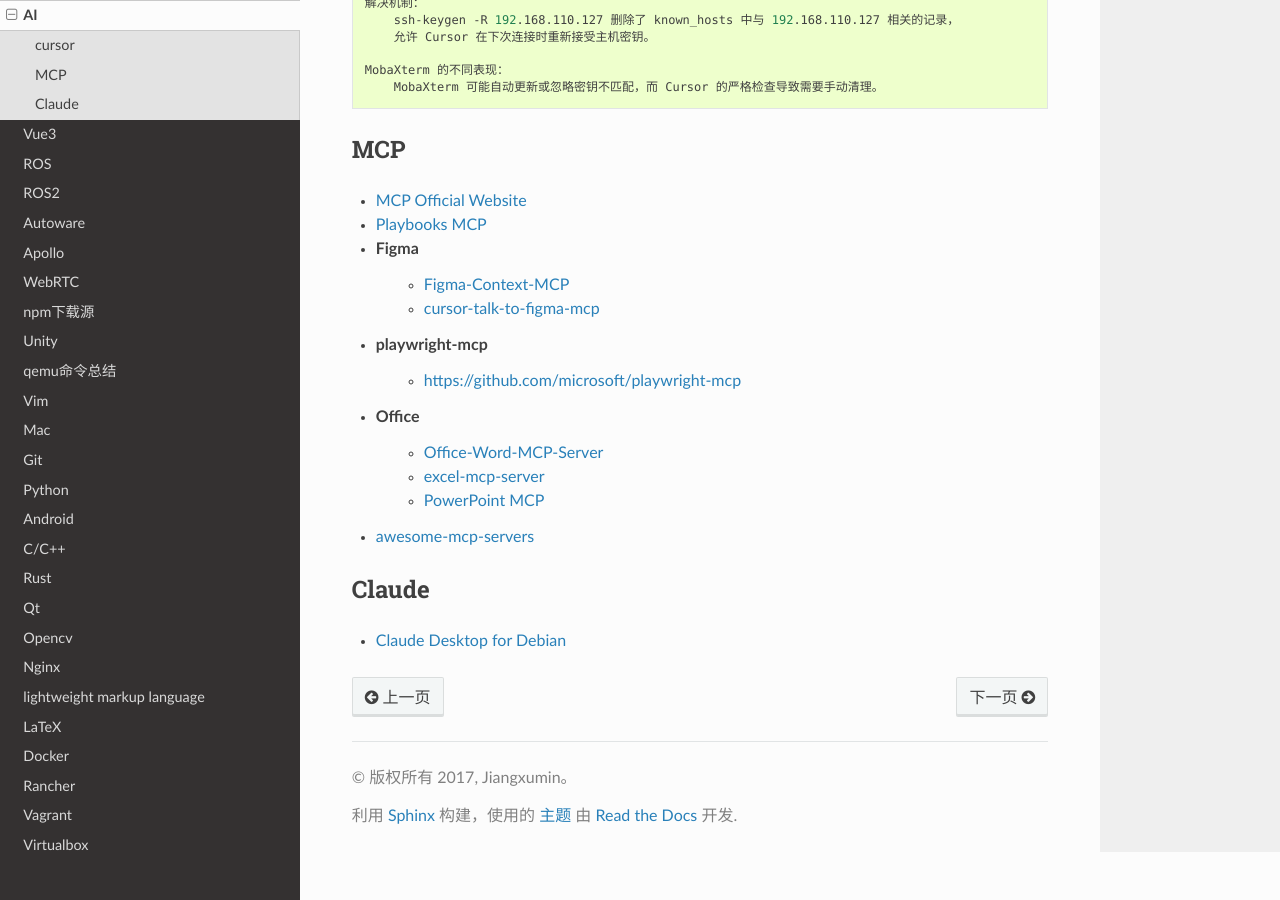
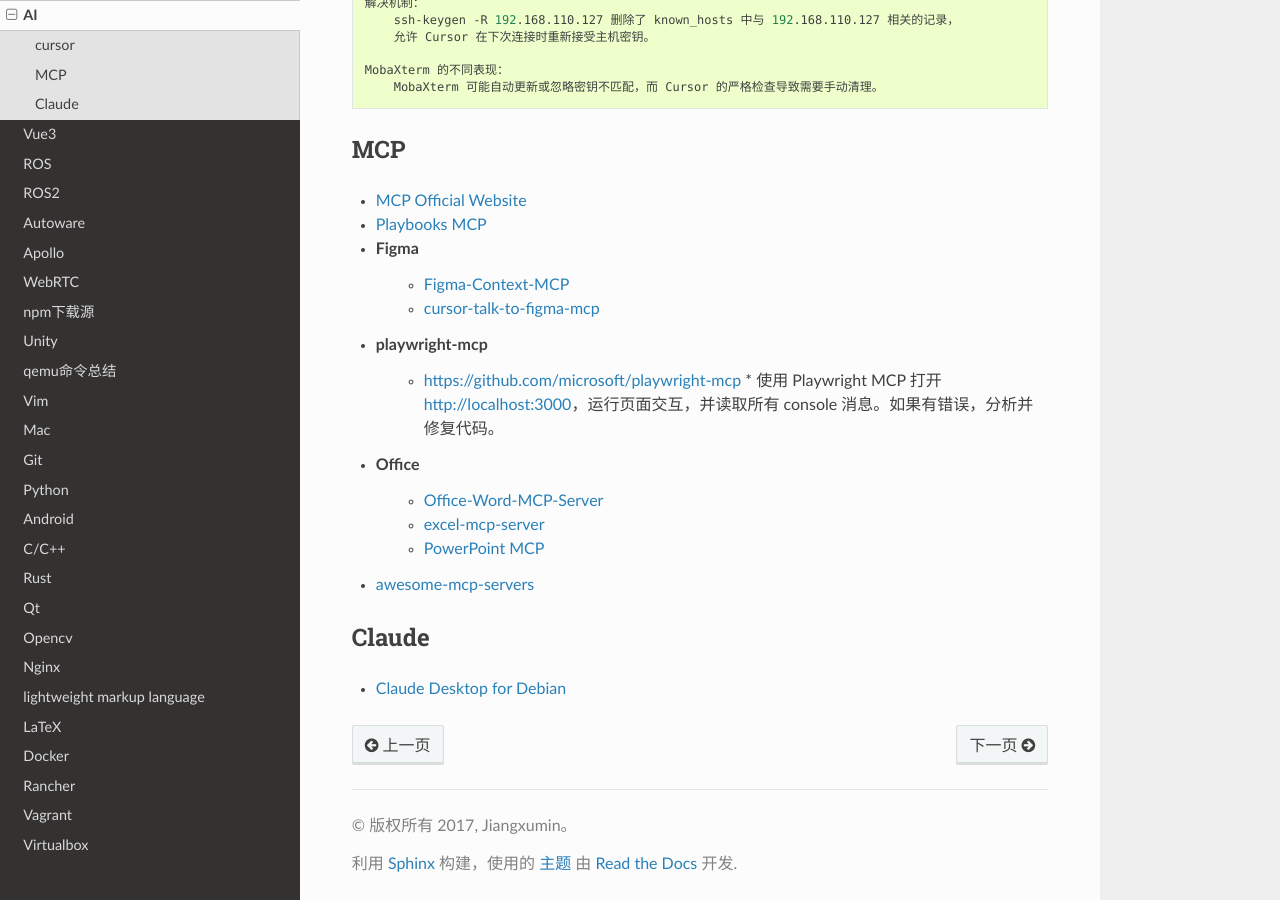
Before and after one commit to my-rds-store/my_space, a Sphinx documentation site: the page built from source/ai/index.rst, in a window 1280 px wide and 900 px high, scrolled down 704 px. Built offline with Sphinx 7.4.7 and the Read the Docs theme 3.1.0, drawn with Linux system fonts in a browser that asks for light colours.

Commit message:
updat ..

```diff
--- a/source/ai/index.rst
+++ b/source/ai/index.rst
@@ -55,6 +55,7 @@
 
 * playwright-mcp
     * https://github.com/microsoft/playwright-mcp
+      * 使用 Playwright MCP 打开 http://localhost:3000，运行页面交互，并读取所有 console 消息。如果有错误，分析并修复代码。
 
 * Office
     * `Office-Word-MCP-Server <https://github.com/GongRzhe/Office-Word-MCP-Server>`_
```
